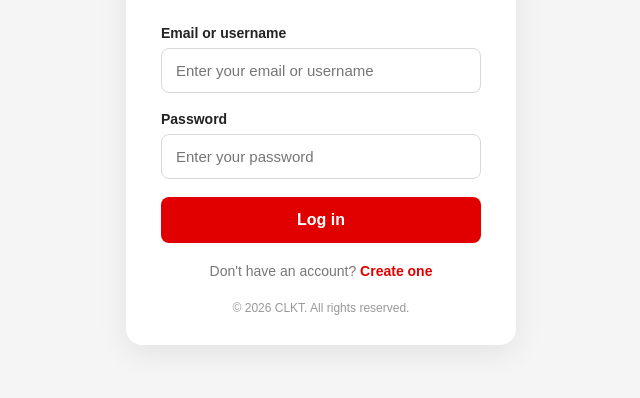
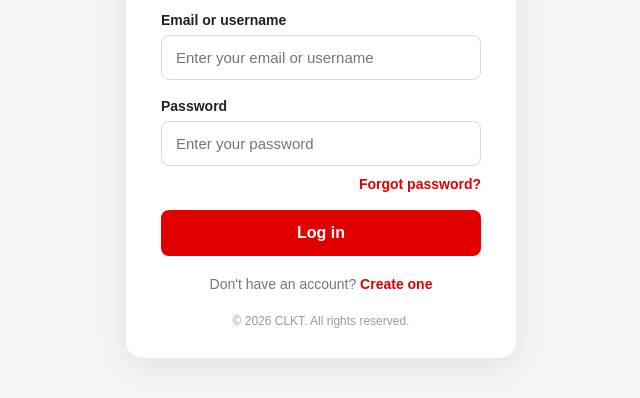
Before and after one commit to Abdikarim-Mohamud-Ali/CLKT, a plain HTML site: page login.html in a window 1280 px wide. Shown: the part 324-722 px from the top of the page, without its empty margins (319-959 px from the left). Drawn offline with Linux system fonts and the light colour scheme.

Commit message:
Add files via upload

```diff
--- a/login.html
+++ b/login.html
@@ -157,6 +157,34 @@
         }
 
 
+        .forgot-password {
+
+            display: block;
+
+            margin-top: -8px;
+
+            margin-bottom: 18px;
+
+            text-align: right;
+
+            color: #e00000;
+
+            text-decoration: none;
+
+            font-size: 14px;
+
+            font-weight: 600;
+
+        }
+
+
+        .forgot-password:hover {
+
+            text-decoration: underline;
+
+        }
+
+
         button {
 
             width: 100%;
@@ -285,9 +313,7 @@
 
 
             <p class="subtitle">
-
                 Log in to continue to CLKT.
-
             </p>
 
 
@@ -295,9 +321,7 @@
 
 
                 <label for="login">
-
                     Email or username
-
                 </label>
 
 
@@ -311,9 +335,7 @@
 
 
                 <label for="password">
-
                     Password
-
                 </label>
 
 
@@ -326,13 +348,19 @@
                 >
 
 
+                <a
+                    href="forgot-password.html"
+                    class="forgot-password"
+                >
+                    Forgot password?
+                </a>
+
+
                 <button
                     type="submit"
                     id="loginButton"
                 >
-
                     Log in
-
                 </button>
 
 
```
